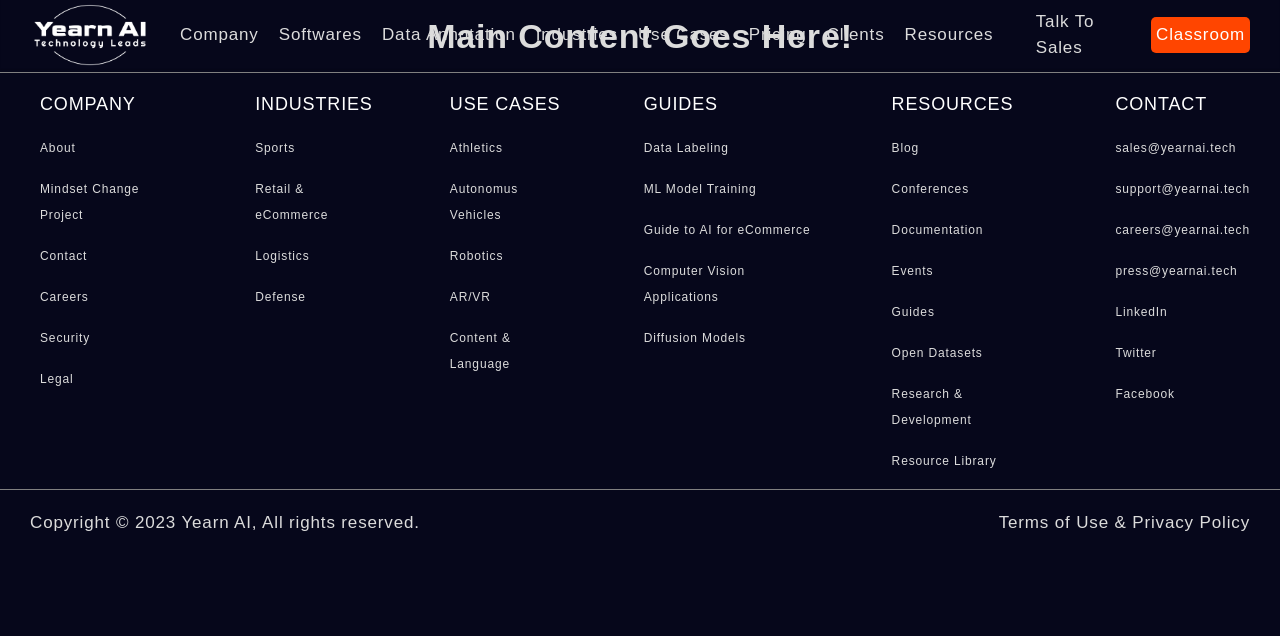
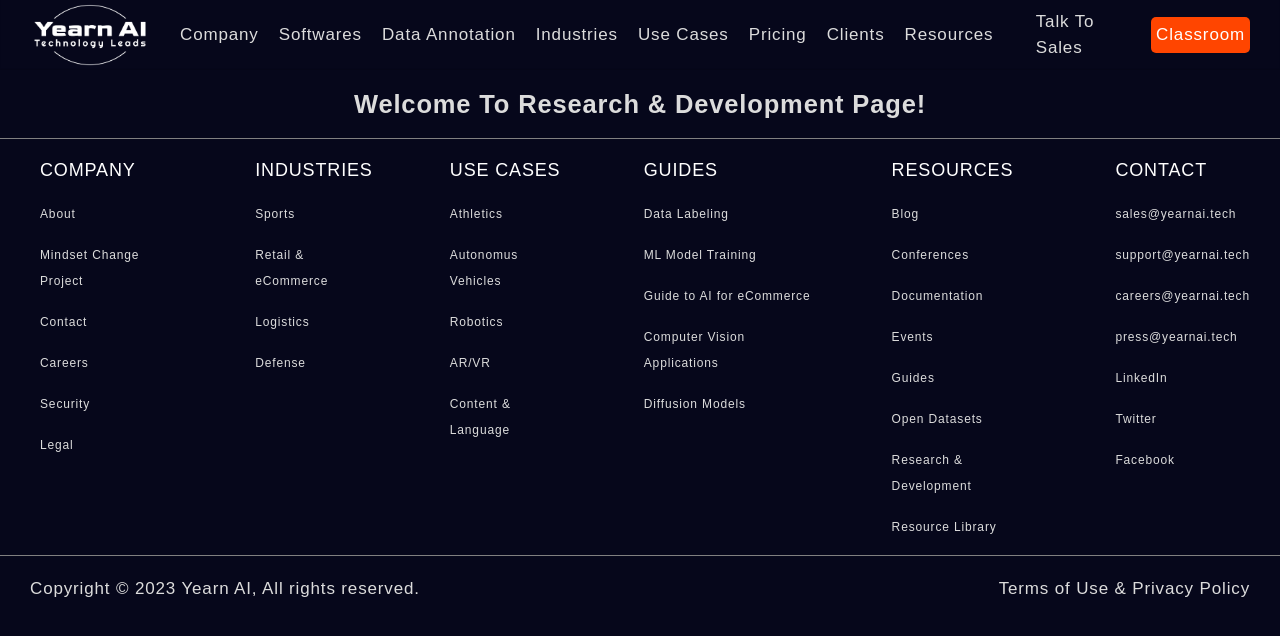
Before and after one commit to Jokmonsimon/yearnai-static-web, a plain HTML site: page web_static/pages/research_development.html in a window 1280 px wide. Drawn offline with Linux system fonts and the light colour scheme.

Commit message:
Modified

```diff
--- a/web_static/pages/research_development.html
+++ b/web_static/pages/research_development.html
@@ -9,16 +9,19 @@
     <link rel="stylesheet" href="/styles/common.css" />
     <link rel="stylesheet" href="/styles/navbar.css" />
     <link rel="stylesheet" href="/styles/footer.css" />
+    <link rel="stylesheet" href="/styles/header.css" />
     <link rel="icon" href="/images/logo.png" />
   </head>
   <body>
     <!-- Navbar Starts! -->
     <div class="navbar">
       <!-- <div class="logo">Yearn AI</div> -->
-      <img src="/images/logo2.png" alt="Yearn AI Logo" class="logo-img" />
+      <a href="/web_static/index.html"
+        ><img src="/images/logo2.png" alt="Yearn AI Logo" class="logo-img"
+      /></a>
       <div class="navigation">
         <div class="nav">
-          <p class="nav-title">Company</p>
+          <p class="nav-title"><a href="/web_static/index.html">Company</a></p>
           <ul class="nav-links-popover">
             <li><a href="/web_static/pages/about.html">About</a></li>
             <li>
@@ -154,7 +157,9 @@
 
     <!-- Main Body Content Starts! -->
     <div class="container">
-      <main><h1>Main Content Goes Here!</h1></main>
+      <section class="common-section">
+        <h1>Welcome To Research & Development Page!</h1>
+      </section>
     </div>
     <!-- Main Body Content Ends! -->
 
@@ -272,7 +277,13 @@
               <li>support@yearnai.tech</li>
               <li>careers@yearnai.tech</li>
               <li>press@yearnai.tech</li>
-              <li>LinkedIn</li>
+              <li>
+                <a
+                  href="https://www.linkedin.com/company/yearn-ai/"
+                  target="_blank"
+                  >LinkedIn</a
+                >
+              </li>
               <li>Twitter</li>
               <li>Facebook</li>
             </ul>
```
